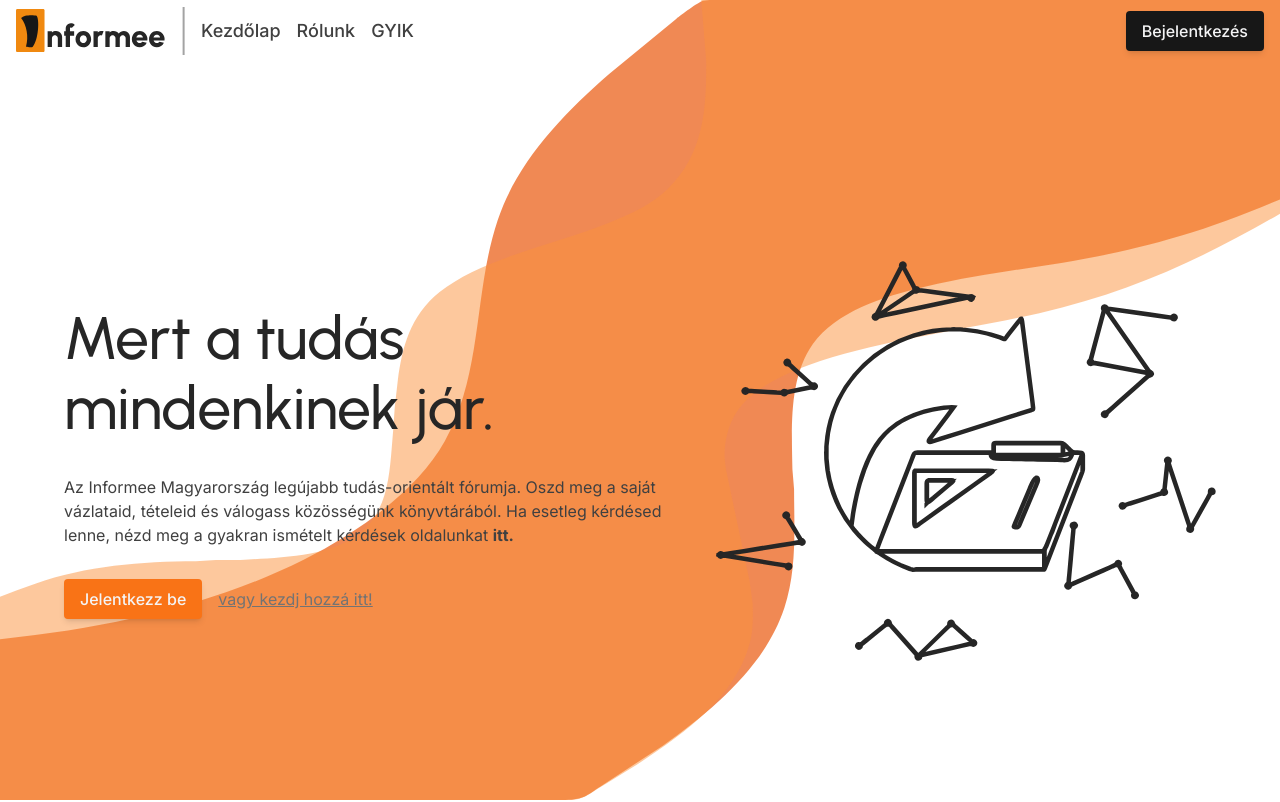
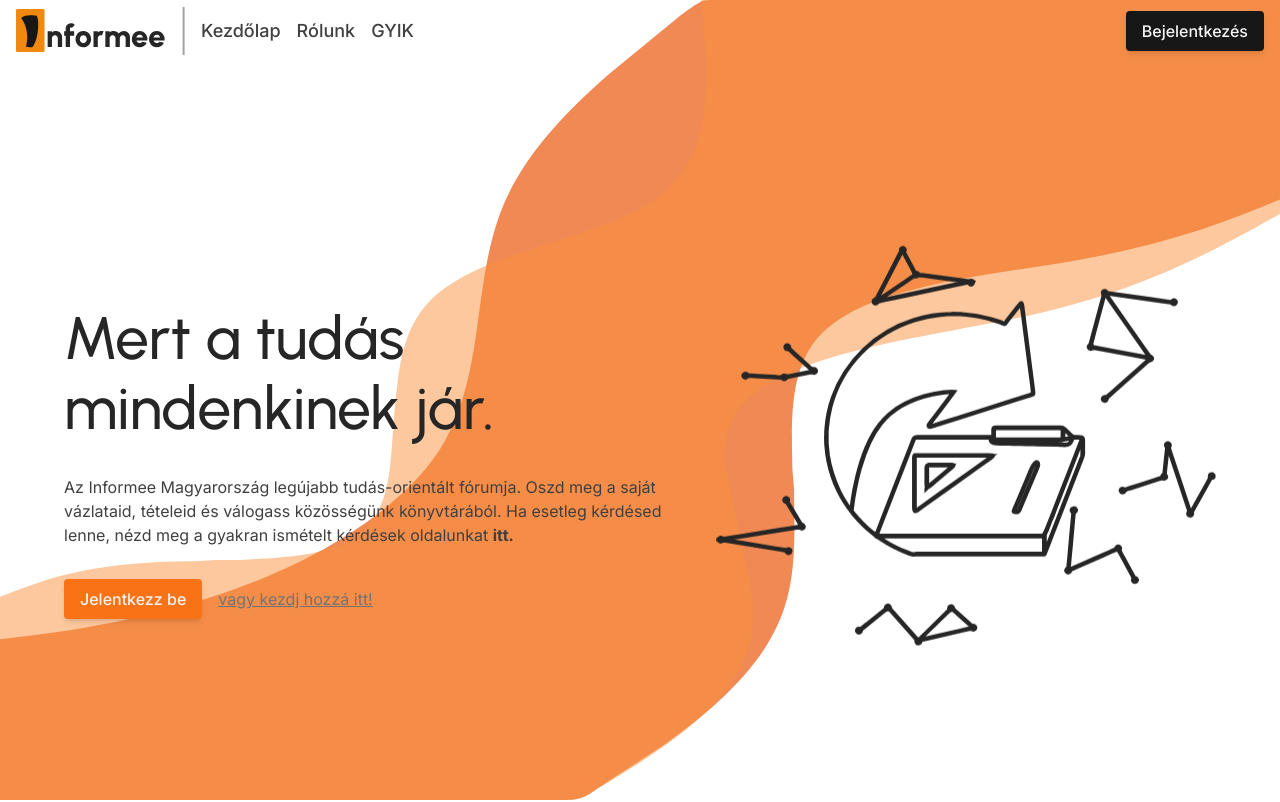
Before and after one commit to WR0NGTH3HU4/Informee, a Vue app: page / in a window 1280 px wide. Shown: the top 802 px of the page. Built offline with nearby package versions, Linux system fonts and the light colour scheme; what tailwindcss-animated would draw is missing.

Commit message:
Animation for kezdolap graphics

```diff
--- a/src/views/Kezdolap.vue
+++ b/src/views/Kezdolap.vue
@@ -26,8 +26,8 @@ import { RouterLink } from 'vue-router';
       </span>
     </div>
 
-    <div class="flex flex-col justify-center content-center items-center aspect-square w-[500px]">
-      <img src="../assets/fooldal_logo.svg" alt="" />
+    <div class=" flex flex-col justify-center content-center items-center aspect-square w-[500px]">
+      <img class="Graphics" src="../assets/fooldal_logo.svg" alt="" />
     </div>
   </div>
 
@@ -50,6 +50,15 @@ import { RouterLink } from 'vue-router';
   width: 100%;
 
 
+}
+.Graphics{
+  animation:float 3s ease-in-out infinite;
+
+}
+@keyframes  float{
+  0%{transform: translateY(0px);}
+  50%{transform: translateY(-20px);}
+  100%{transform: translateY(0px);}
 }
 @media only screen and (max-width: 800px) {
   .FullPage {
```
